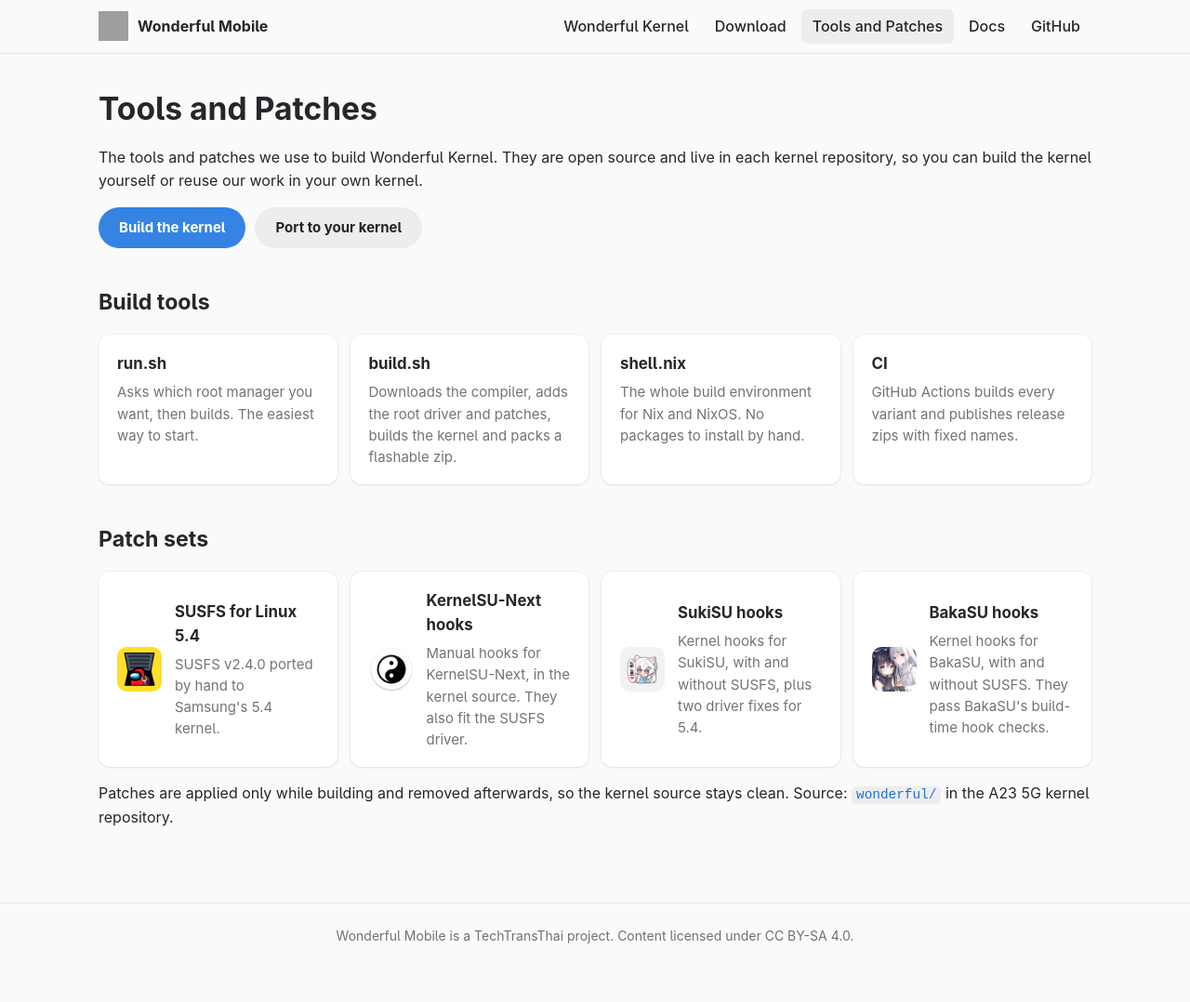
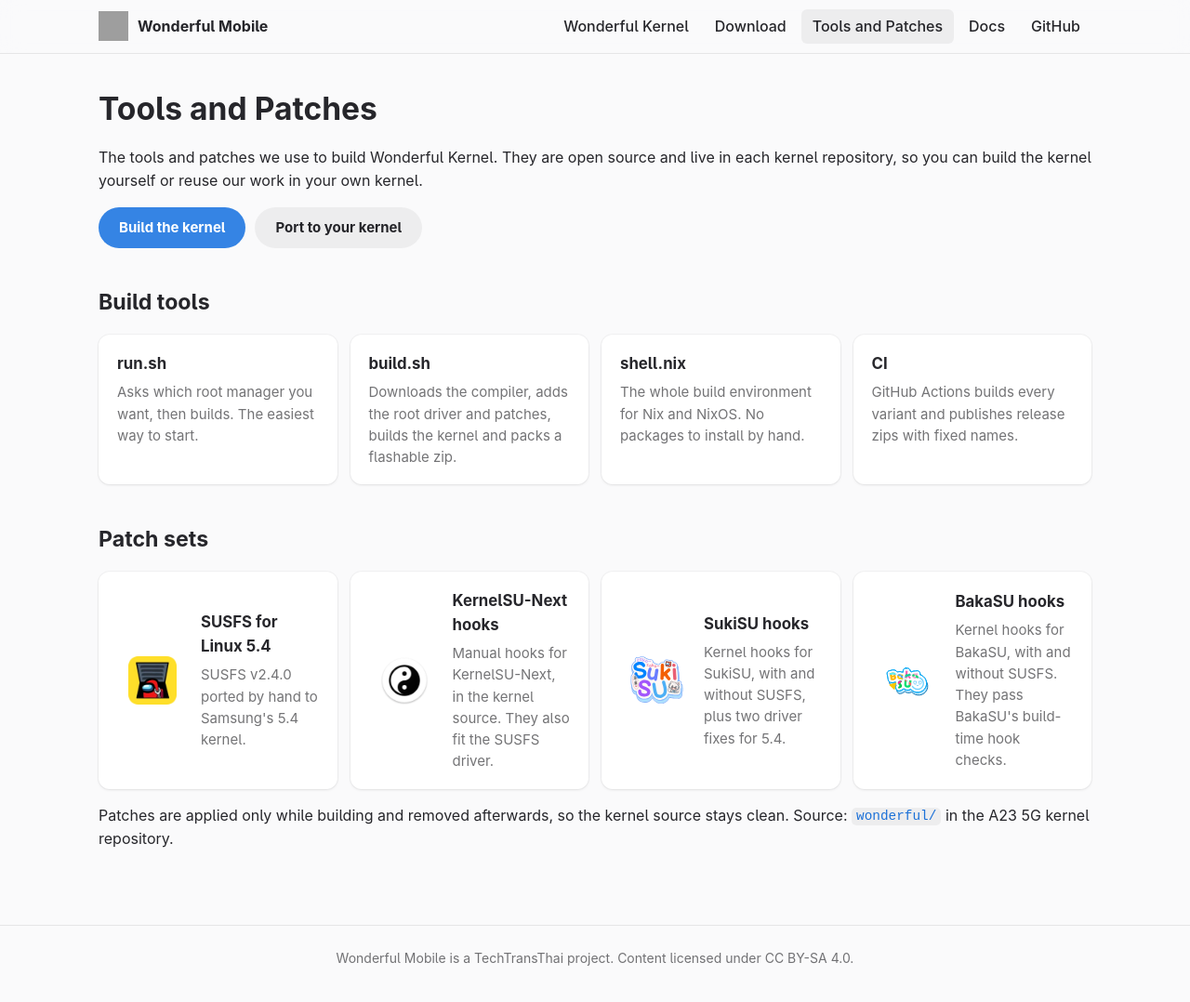
Before and after one commit to wonderful-mobile/docs, an MkDocs documentation site: the page built from website/pages/tools.md, in a window 1280 px wide and 1081 px high. Shown: the top 1078 px of the window at 93% size. Built offline with MkDocs 1.6.1, drawn with Linux system fonts in a browser that asks for light colours; some web fonts are replaced; grey boxes are pictures that could not be loaded.

Commit message:
Use official SukiSU and BakaSU SVG logos
BakaSU logo by OukaroMF, CC BY-NC-ND 4.0, used unmodified with credit.

```diff
--- a/website/pages/assets/devices.json
+++ b/website/pages/assets/devices.json
@@ -18,7 +18,7 @@
       "name": "SukiSU",
       "summary": "KernelSU fork with SUSFS built in.",
       "variant": "SukiSU",
-      "logo": "assets/logos/sukisu.webp",
+      "logo": "assets/logos/sukisu.svg",
       "manager": "https://github.com/SukiSU-Nova/SukiSU-Nova/releases",
       "manager_name": "SukiSU manager"
     },
@@ -26,7 +26,7 @@
       "name": "BakaSU",
       "summary": "KernelSU fork with SUSFS built in. Needs the fewest kernel hooks.",
       "variant": "BakaSU",
-      "logo": "assets/logos/bakasu.webp",
+      "logo": "assets/logos/bakasu.svg",
       "manager": "https://github.com/Baka-SU/BakaSU/releases",
       "manager_name": "BakaSU manager"
     }
--- a/website/pages/tools.md
+++ b/website/pages/tools.md
@@ -46,11 +46,11 @@ reuse our work in your own kernel.
 <span><h3>KernelSU-Next hooks</h3><p>Manual hooks for KernelSU-Next, in the kernel source. They also fit the SUSFS driver.</p></span>
 </div>
 <div class="card logo-row">
-<img src="../assets/logos/sukisu.webp" alt="" width="48" height="48">
+<img src="../assets/logos/sukisu.svg" alt="" width="48" height="48">
 <span><h3>SukiSU hooks</h3><p>Kernel hooks for SukiSU, with and without SUSFS, plus two driver fixes for 5.4.</p></span>
 </div>
 <div class="card logo-row">
-<img src="../assets/logos/bakasu.webp" alt="" width="48" height="48">
+<img src="../assets/logos/bakasu.svg" alt="" width="48" height="48">
 <span><h3>BakaSU hooks</h3><p>Kernel hooks for BakaSU, with and without SUSFS. They pass BakaSU's build-time hook checks.</p></span>
 </div>
 </div>
--- a/website/theme/css/wonderful.css
+++ b/website/theme/css/wonderful.css
@@ -343,7 +343,7 @@ a.card:hover { background: var(--card-hover); text-decoration: none; }
 .choice:hover { background: var(--card-hover); }
 .choice.selected { border-color: var(--accent); }
 .choice[disabled] { opacity: 0.5; cursor: not-allowed; }
-.choice img { width: 48px; height: 48px; object-fit: contain; flex: none; }
+.choice img { width: 76px; height: 52px; object-fit: contain; flex: none; }
 .choice strong { display: block; font-size: 16px; }
 .choice small { display: block; color: var(--dim); font-size: 14px; margin-top: 2px; }
 .choice .badge {
@@ -384,4 +384,4 @@ ol.flash-steps li { margin: 6px 0; }
 .content.page { padding-top: 32px; padding-bottom: 64px; }
 .content.page > .wizard, .content.page > .narrow { max-width: 760px; }
 .logo-row { display: flex; align-items: center; gap: 14px; }
-.logo-row img { width: 48px; height: 48px; border-radius: 10px; flex: none; }
+.logo-row img { width: 76px; height: 52px; object-fit: contain; flex: none; }
```
Also changed, not shown: docs/wonderful-kernel/root-managers.md (+9 -2 lines), website/pages/team.md (+5 -0 lines), website/pages/wonderful-kernel.md (+2 -2 lines), docs/assets/logos/bakasu.svg (added), docs/assets/logos/bakasu.webp (deleted), docs/assets/logos/sukisu.svg (added), docs/assets/logos/sukisu.webp (deleted), website/pages/assets/logos/bakasu.svg (added), website/pages/assets/logos/bakasu.webp (deleted), website/pages/assets/logos/sukisu.svg (added), website/pages/assets/logos/sukisu.webp (deleted).
